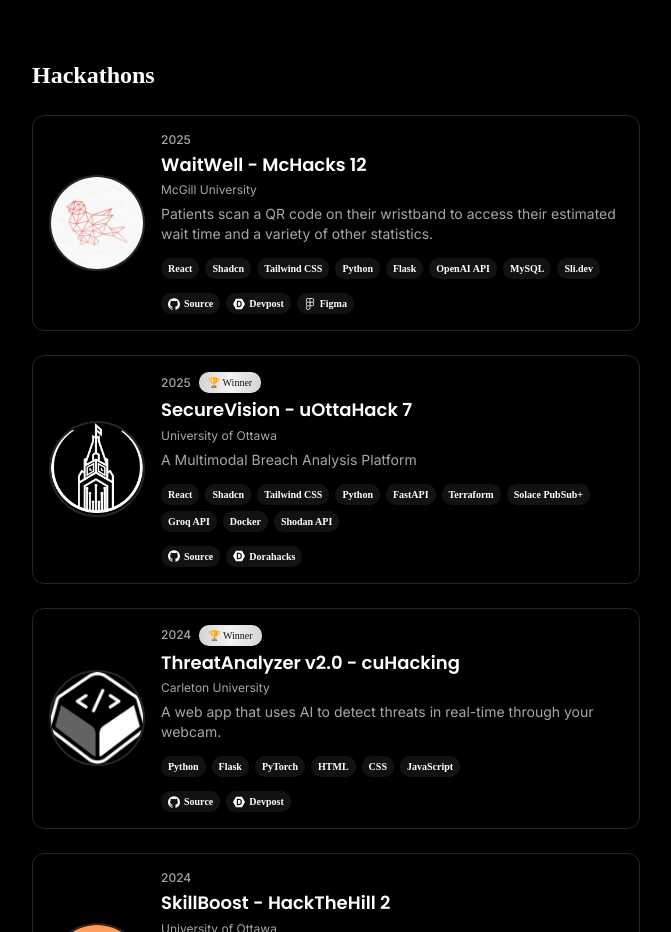
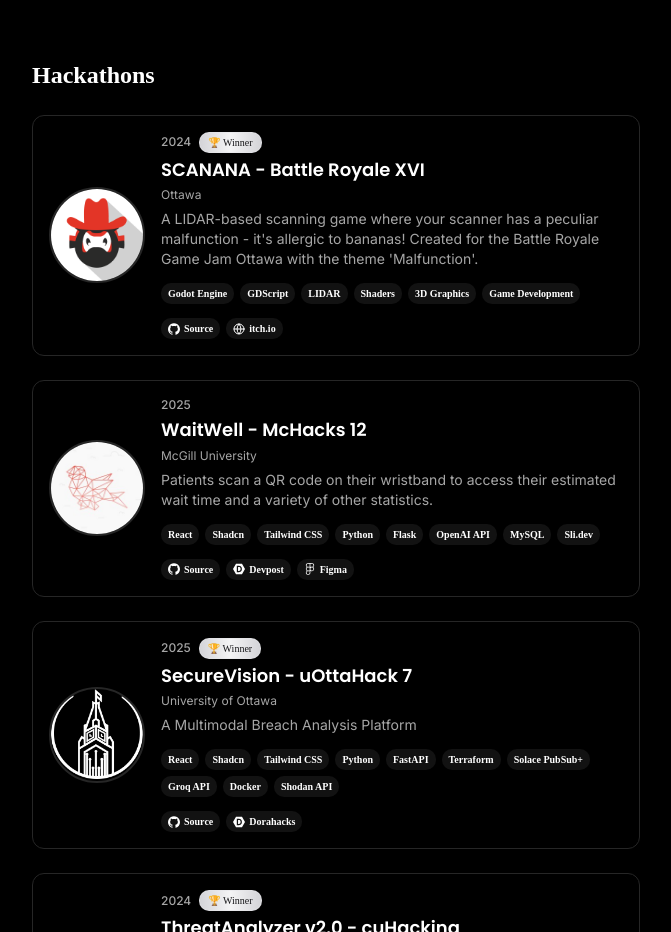
Before and after one commit to boshyxd/angusbailey-portfolio, a Next.js app: page / in a window 1280 px wide. Shown: the part 2880-3812 px from the top of the page, without its empty margins (304-975 px from the left). Built offline with nearby package versions, Linux system fonts and the light colour scheme.

Commit message:
add scanana to hackathon stuff

```diff
--- a/src/app/page.tsx
+++ b/src/app/page.tsx
@@ -265,7 +265,38 @@
     <section id="hackathons" className="space-y-6">
       <SectionHeader title="Hackathons" delay={BLUR_FADE_DELAY * 14} />
       <div className="flex flex-col gap-6">
-        <BlurFade delay={BLUR_FADE_DELAY * 16}>
+      <BlurFade delay={BLUR_FADE_DELAY * 16}>
+          <HackathonCard
+            title="SCANANA - Battle Royale XVI"
+            description="A LIDAR-based scanning game where your scanner has a peculiar malfunction - it's allergic to bananas! Created for the Battle Royale Game Jam Ottawa with the theme 'Malfunction'."
+            location="Ottawa"
+            dates="2024"
+            image="battle-royale.png"
+            award="Winner"
+            links={[
+              {
+                icon: <Icons.github className="size-3 link-icon" />,
+                title: "Source",
+                href: "https://github.com/boshyxd/SCANANA",
+              },
+              {
+                icon: <Icons.globe className="size-3 link-icon" />,
+                title: "itch.io",
+                href: "https://boshyxd.itch.io/scanana",
+              },
+            ]}
+            technologies={[
+              "Godot Engine",
+              "GDScript",
+              "LIDAR",
+              "Shaders",
+              "3D Graphics",
+              "Game Development"
+            ]}
+          />
+        </BlurFade>
+
+        <BlurFade delay={BLUR_FADE_DELAY * 18}>
           <HackathonCard
             title="WaitWell - McHacks 12"
             description="Patients scan a QR code on their wristband to access their estimated wait time and a variety of other statistics."
@@ -302,7 +333,7 @@
           />
         </BlurFade>
 
-        <BlurFade delay={BLUR_FADE_DELAY * 16}>
+        <BlurFade delay={BLUR_FADE_DELAY * 20}>
           <HackathonCard
             title="SecureVision - uOttaHack 7"
             description="A Multimodal Breach Analysis Platform"
@@ -337,7 +368,7 @@
           />
         </BlurFade>
 
-        <BlurFade delay={BLUR_FADE_DELAY * 16}>
+        <BlurFade delay={BLUR_FADE_DELAY * 22}>
           <HackathonCard
             title="ThreatAnalyzer v2.0 - cuHacking"
             description="A web app that uses AI to detect threats in real-time through your webcam."
@@ -368,7 +399,7 @@
           />
         </BlurFade>
 
-        <BlurFade delay={BLUR_FADE_DELAY * 15}>
+        <BlurFade delay={BLUR_FADE_DELAY * 24}>
           <HackathonCard
             title="SkillBoost - HackTheHill 2"
             description="An AI-powered learning companion that transforms interests into tailored skills with personalized, AI-generated learning paths and adaptive, context-aware lessons."
```
Also changed, not shown: public/battle-royale.png (added).
